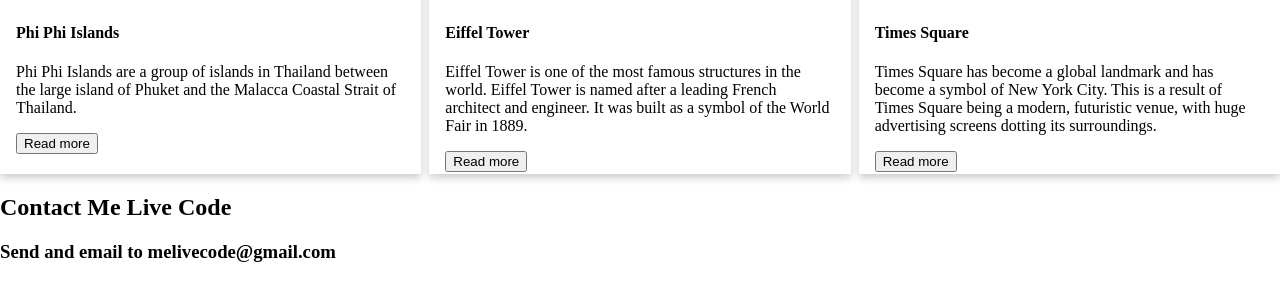
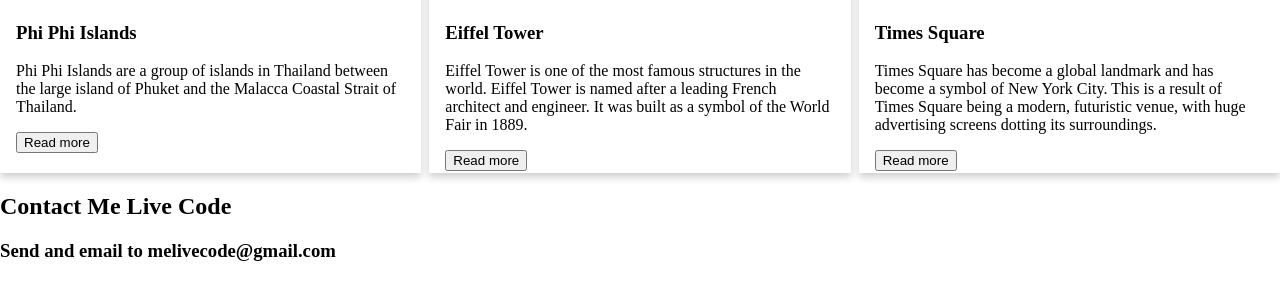
Before and after one commit to bloommetha/web-static, a plain HTML site: page index.html in a window 1280 px wide. Shown: the part 432-732 px from the top of the page. Drawn offline with Linux system fonts and the light colour scheme.

Commit message:
change h4 to h3

```diff
--- a/index.html
+++ b/index.html
@@ -26,7 +26,7 @@
         <article class="card">
           <img src="https://www.melivecode.com/attractions/1.jpg" alt="Phi Phi Islands" style="width:100%">
           <div class="container">
-            <h4><strong>Phi Phi Islands</strong></h4>
+            <h3><strong>Phi Phi Islands</strong></h3>
             <p>Phi Phi Islands are a group of islands in Thailand between the large island of Phuket and the Malacca
               Coastal Strait of Thailand.</p>
             <button aria-label="Press to read more about Phi Phi Islands">Read more</button>
@@ -35,7 +35,7 @@
         <article class="card">
           <img src="https://www.melivecode.com/attractions/2.jpg" alt="Eiffel Tower" style="width:100%">
           <div class="container">
-            <h4><strong>Eiffel Tower</strong></h4>
+            <h3><strong>Eiffel Tower</strong></h3>
             <p>Eiffel Tower is one of the most famous structures in the world. Eiffel Tower is named after a leading
               French architect and engineer. It was built as a symbol of the World Fair in 1889.</p>
             <button aria-label="Press to read more about Phi Phi Islands">Read more</button>
@@ -44,7 +44,7 @@
         <article class="card">
           <img src="https://www.melivecode.com/attractions/3.jpg" alt="Times Square" style="width:100%">
           <div class="container">
-            <h4><strong>Times Square</strong></h4>
+            <h3><strong>Times Square</strong></h3>
             <p>Times Square has become a global landmark and has become a symbol of New York City. This is a result of
               Times Square being a modern, futuristic venue, with huge advertising screens dotting its surroundings.</p>
             <button aria-label="Press to read more about Phi Phi Islands">Read more</button>
```
